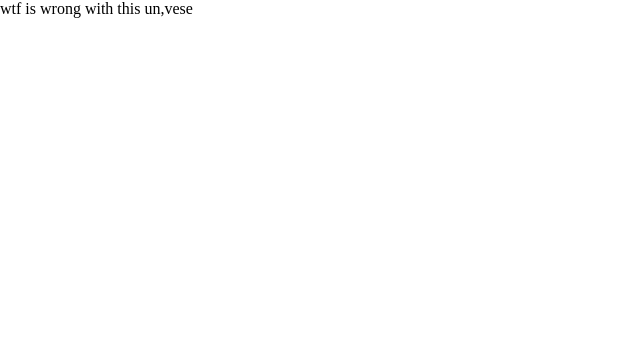
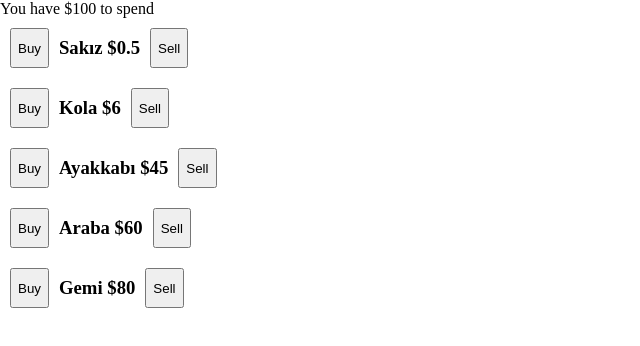
Before and after one commit to mithatsarikaya/buySmtReactJs, a React (Vite) app: page / in a window 1280 px wide. Shown: the top 346 px of the page, without its empty margins (0-640 px from the left). Built offline with nearby package versions, Linux system fonts and the light colour scheme.

Commit message:
buy and sell buttons will be work according to basket, basket will be listed

```diff
--- a/src/App.jsx
+++ b/src/App.jsx
@@ -1,5 +1,7 @@
 import React from "react";
 import Header from "./Header";
+import Product from "./Product";
+import products from "./products.json";
 
 export default function App() {
   const [money, setMoney] = React.useState(100);
@@ -7,6 +9,15 @@ export default function App() {
   return (
     <div>
       <Header money={money} />
+
+      {products.map((product) => (
+        <Product
+          key={product.id}
+          product={product}
+          money={money}
+          setMoney={setMoney}
+        />
+      ))}
     </div>
   );
 }
--- a/src/Header.jsx
+++ b/src/Header.jsx
@@ -1,3 +1,3 @@
-export default function Header() {
-  return <div>wtf is wrong with this un,vese</div>;
+export default function Header(props) {
+  return <header>You have ${props.money} to spend</header>;
 }
--- /dev/null
+++ b/src/Product.jsx
@@ -0,0 +1,21 @@
+export default function Product({ product, money, setMoney }) {
+  function decreaseMoney() {
+    setMoney((prevMoney) => prevMoney - product.price);
+  }
+
+  function increaseMoney() {
+    setMoney((prevMoney) => prevMoney + product.price);
+  }
+
+  return (
+    <div className="product--container">
+      <button disabled={money < product.price} onClick={decreaseMoney}>
+        Buy
+      </button>
+      <h3>
+        {product.title} ${product.price}
+      </h3>
+      <button onClick={increaseMoney}>Sell</button>
+    </div>
+  );
+}
--- a/src/index.css
+++ b/src/index.css
@@ -1,3 +1,14 @@
 *{
     margin: 0;
 }
+
+.product--container{
+    padding: 10px;
+    display: flex;
+    gap: 10px;
+    align-items: center;
+}
+
+button{
+    height: 40px;
+}
--- /dev/null
+++ b/src/products.json
@@ -0,0 +1,32 @@
+[
+  {
+    "id": 1,
+    "title": "Sakız",
+    "price": 0.5,
+    "image": "https://productimages.hepsiburada.net/s/22/375/9952480460850.jpg"
+  },
+  {
+    "id": 2,
+    "title": "Kola",
+    "price": 6,
+    "image": "https://ayb.akinoncdn.com/products/2019/01/18/1796/b792f041-5479-4d5f-a74e-233d5da474bc_size780x780_quality60_cropCenter.jpg"
+  },
+  {
+    "id": 3,
+    "title": "Ayakkabı",
+    "price": 45,
+    "image": "https://www.ayakkabicity.com/Uploads/UrunResimleri/buyuk/sanzelize-k-07-kadin-sneaker-ayakkabi-47cd.jpg"
+  },
+  {
+    "id": 4,
+    "title": "Araba",
+    "price": 60,
+    "image": "https://cdn-nq.toyzzshop.com/product/600x600/0f06b_Metal_Cek_Birak_Murat_131_Araba.jpg"
+  },
+  {
+    "id": 5,
+    "title": "Gemi",
+    "price": 80,
+    "image": "https://i.ibb.co/sCbmRKV/Ekran-Resmi-2021-04-16-13-45-31.png"
+  }
+]
```
Also changed, not shown: src/products2.json (added, +74 -0 lines).
